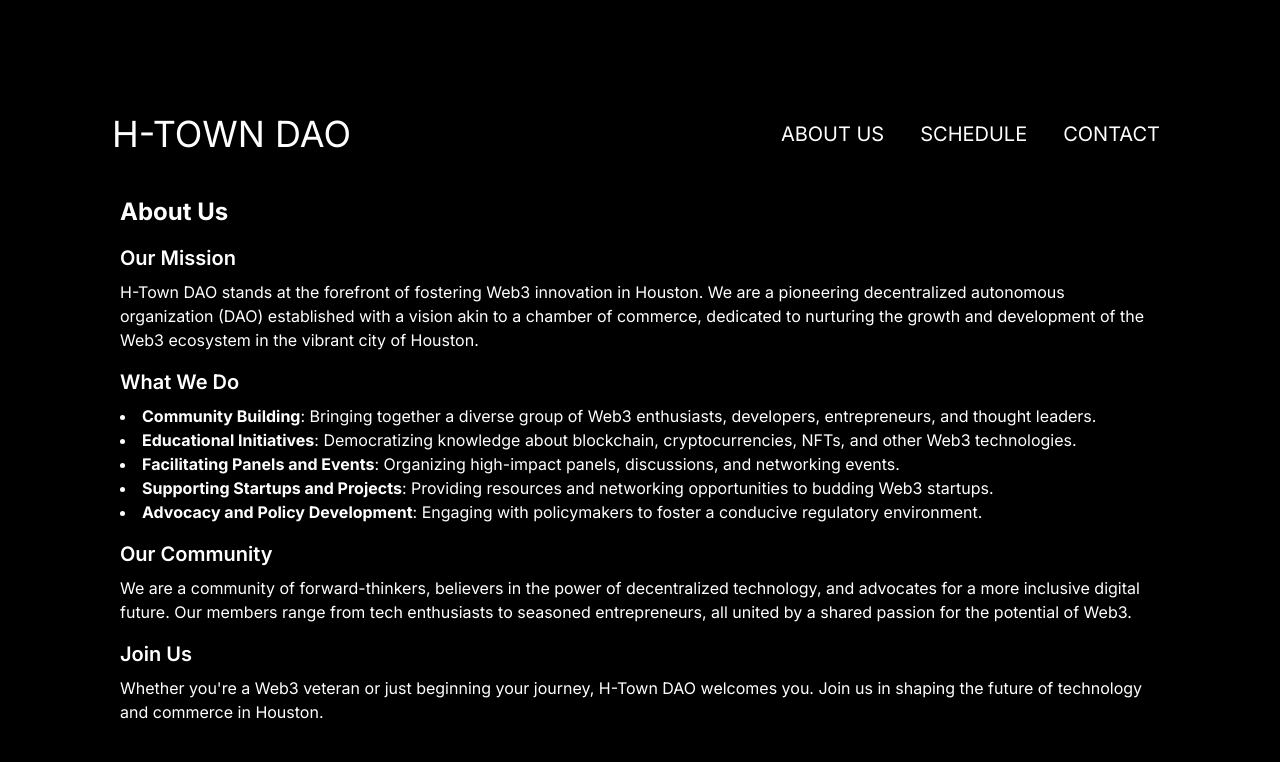
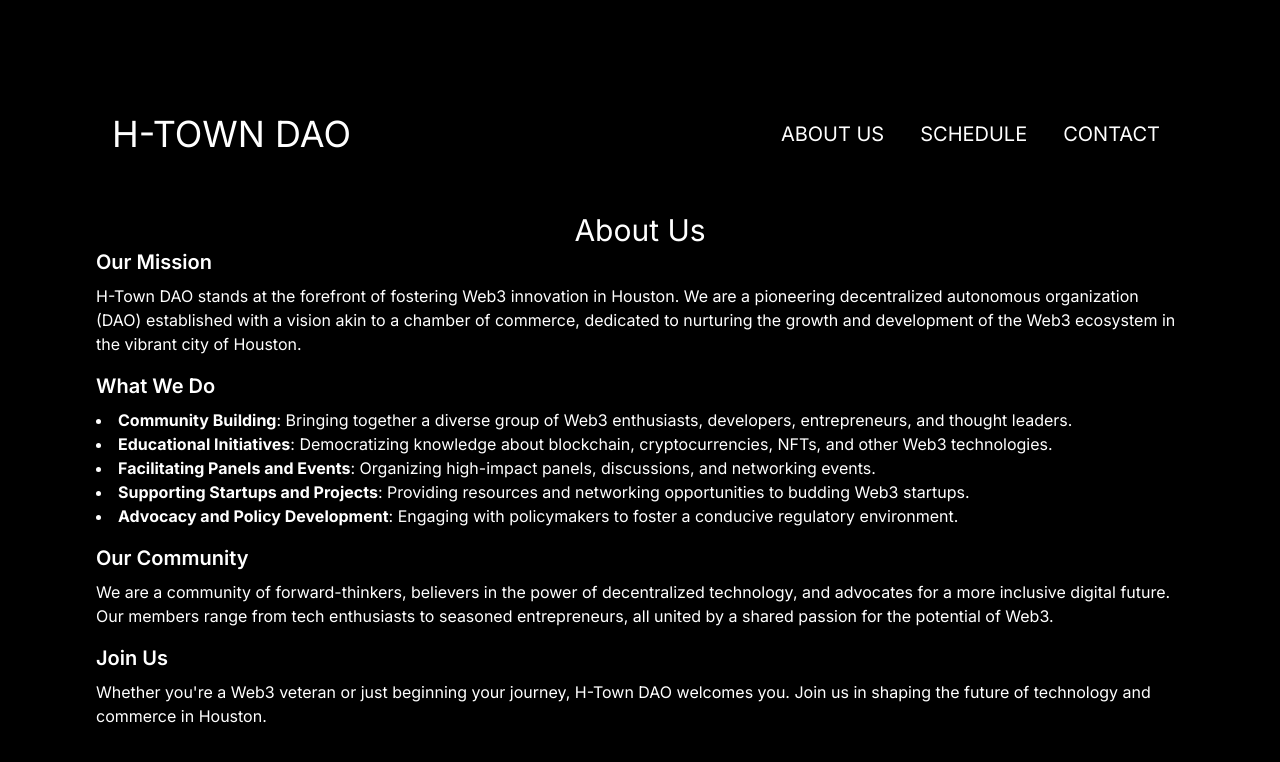
Before and after one commit to h-town-dao/h-town-dao-website, a Next.js app: page /about-us in a window 1280 px wide. Shown: the top 762 px of the page. Built offline with nearby package versions, Linux system fonts and the light colour scheme.

Commit message:
adjusted header in about us

```diff
--- a/src/app/about-us/page.tsx
+++ b/src/app/about-us/page.tsx
@@ -3,8 +3,8 @@ import Image from "next/image";
 
 const AboutUs = () => {
   return (
-    <div className='p-6 shadow-lg rounded-lg'>
-      <h2 className='text-2xl font-bold mb-4'>About Us</h2>
+    <div className=''>
+      <div className='flex text-3xl pt-10 justify-center'>About Us</div>
 
       <h3 className='text-xl font-semibold mb-2'>Our Mission</h3>
       <p className='mb-4'>
```
